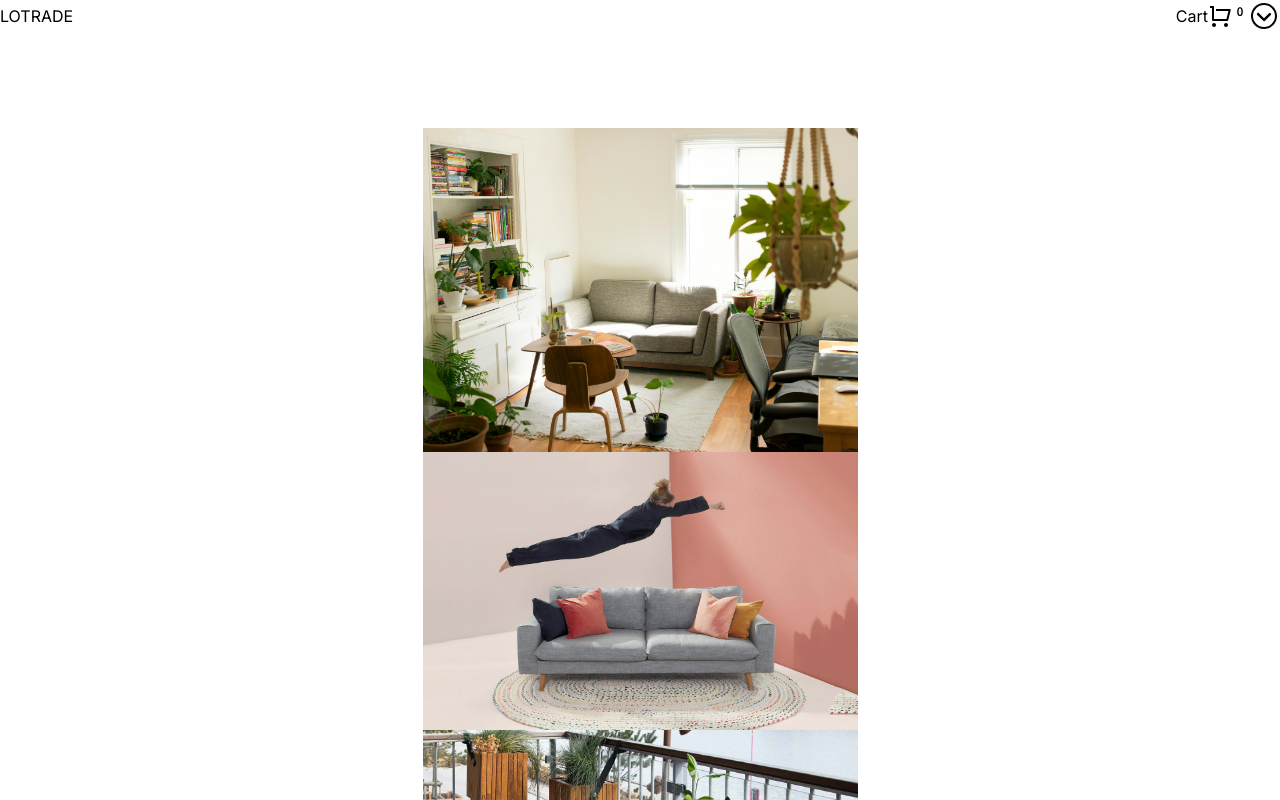
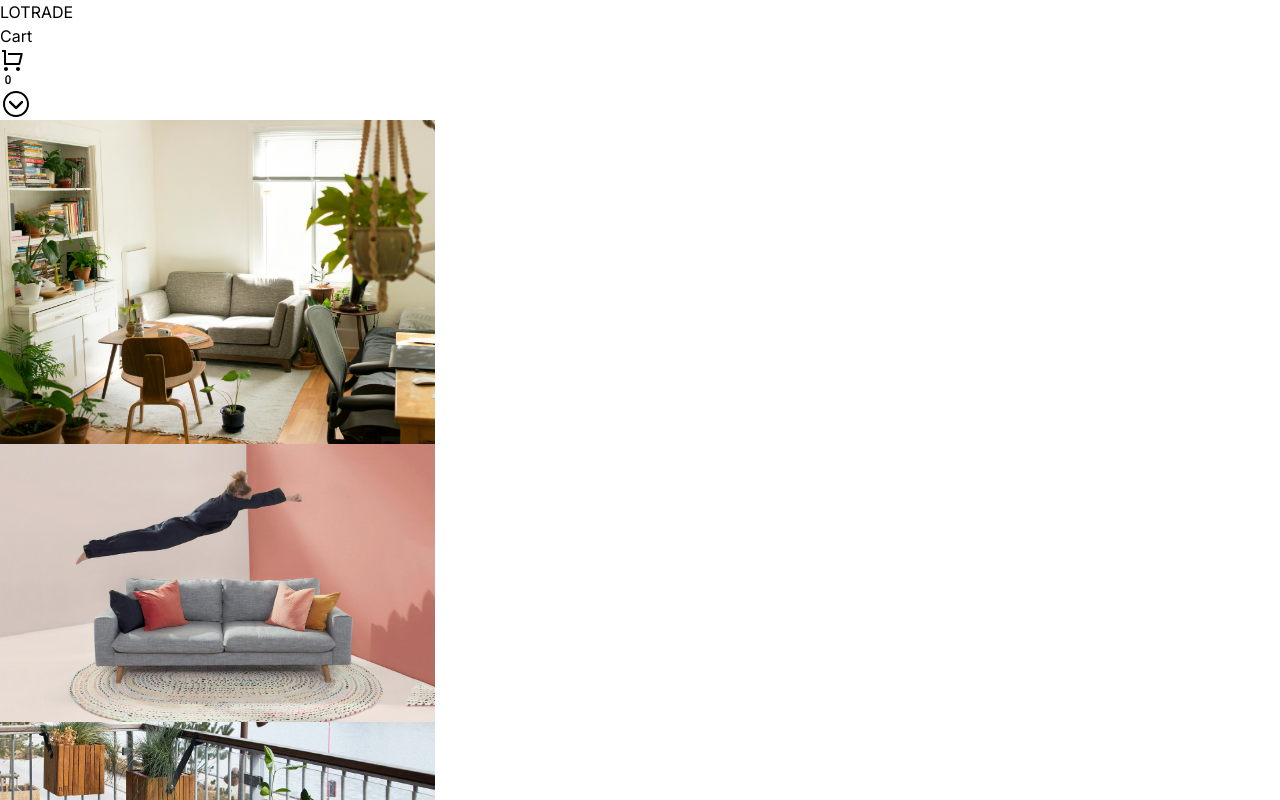
Before and after one commit to Richson-Tech/furniture, a Next.js app: page / in a window 1280 px wide. Shown: the top 800 px of the page. Built offline with nearby package versions, Linux system fonts and the light colour scheme.

Commit message:
new commits

```diff
--- a/src/app/page.js
+++ b/src/app/page.js
@@ -3,7 +3,7 @@
 
 export default function Home() {
   return (
-    <main className="flex min-h-screen flex-col items-center justify-between p-24">
+    <main>
       <First />
     </main>
   );
```
